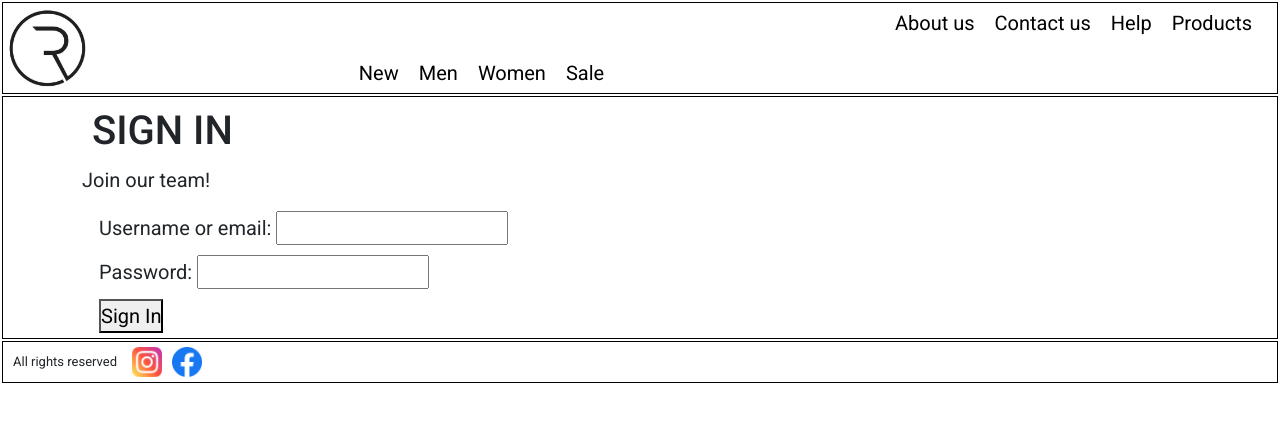
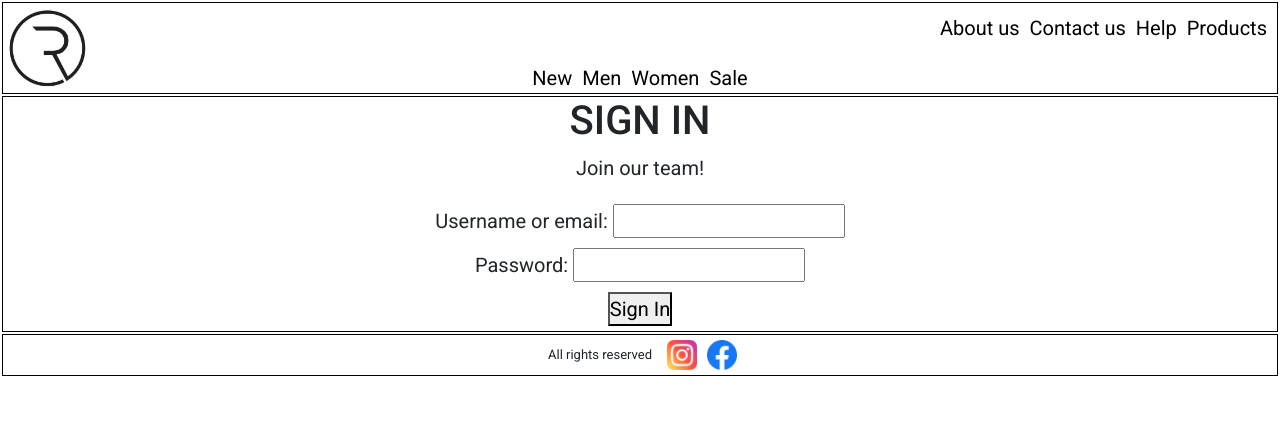
Before and after one commit to renzobardalez/Coderhouse---Entregas, a plain HTML site: page pages/sing-in.html in a window 1280 px wide. Drawn offline with nearby package versions, Linux system fonts and the light colour scheme.

Commit message:
Listo para entregar

```diff
--- a/css/style.css
+++ b/css/style.css
@@ -22,41 +22,50 @@ body{
 /*-------------------------------------------------------------------*/
 /*-------------------------------------------------------------------*/
 /* Estilos del header */
-header{
-    display: flex;
-    justify-content: space-between;
-    align-items: flex-start;
+
+.cotainer-header{
+    display: grid;
     border: 1px solid  black;
     margin: 2px 2px;
-    position: relative;
+    grid-template-columns: repeat(2, 1fr);
+    grid-template-rows: repeat(1, 1fr);
+    grid-template-areas:
+    "logo sec-nav"
+    "logo sec-nav"
+    "logo sec-nav";
 }
-header .header_logo{
+.header-logo{
+    grid-area: logo;
+    align-self: center;
+    justify-self: left;
+}
+.header-main-nav{
+    display: none;
+}
+.header-sec-nav{
+    grid-area: sec-nav;
+    align-self: self-start;
+    justify-self: right;
+    padding: 10px;
+}
+header .logo{
     display: block;
-    align-self:baseline;
     width: 90px;
-    margin-bottom: 0px;
-}
-header nav{
-    display: none;
-    text-align: center;
-    align-self:center;
-    padding-right: 20px;
 }
 header nav ul{
     display: flex;
-    gap: 20px;
+    gap: 10px;
     list-style: none;
     padding: 0px;
-    margin: 5px;
+    margin: 0px;
+    ;
 }
 header nav ul li a{
     text-decoration: none;
+    white-space: nowrap;
     color: #000;
 }
-header .nav_secundario{
-    display: flex;
-    align-self: flex-start;
-}
+
 /*-------------------------------------------------------------------*/
 /*-------------------------------------------------------------------*/
 /*-------------------------------------------------------------------*/
@@ -96,19 +105,13 @@ main div img{
 .home_img6{
     display: none;
 }
-main h1{
-    margin: 10px;
-}
-contenedor
-p{
-    margin: 10px 5px;
-}
+
 form{
     margin: 5px;
 }
 .contact-us_form{
-    margin: 5px;
-    padding: 5px;
+    margin: 0px;
+    padding: 0px;
 }
 .form_label {
     display: block; /* Hace que el label sea un bloque */
@@ -124,6 +127,7 @@ footer{
     display: flex;
     border: 1px solid  black;
     margin: 2px 2px;
+    justify-content: center;
     text-align: center;
 }
 footer p{
@@ -150,15 +154,30 @@ footer p{
 @media screen and (min-width: 768px){
 
     body{font-size: 1.25rem;}
-    header nav{
-        display: flex;
-        text-align: center;
-        align-self:flex-end;
-        padding-right: 20px;
+    .cotainer-header{
+        display: grid;
+        border: 1px solid  black;
+        margin: 2px 2px;
+        justify-content: center;
+        grid-template-columns: repeat(3, 1fr);
+        grid-template-columns: repeat(3, 1fr);
+        grid-template-areas:
+        "logo main-nav sec-nav"
+        "logo main-nav sec-nav"
+        "logo main-nav sec-nav";
     }
-    header .nav_secundario{
-        display: flex;
-        align-self: flex-start;
+    .header-logo{
+        grid-area: logo;
+    }
+    .header-main-nav{
+        display: block;
+        grid-area: main-nav;
+        align-self:self-end;
+        justify-self: center;
+    }
+    .header-sec-nav{
+        grid-area: sec-nav;
+        align-self: self-start;
     }
     main .home_img5{
         display: block;
--- a/pages/sing-in.html
+++ b/pages/sing-in.html
@@ -17,12 +17,15 @@
     <!-- estructura semántica de html -->
     <!-- etiqueta para el banner principal -->
     <header>
-        <!-- imagen del logo -->
+        <section class="cotainer-header">
+            <div class="logo-header">
+                <!-- imágen del logo -->
                 <a href="../index.html">
-            <img class="header_logo" src="../img/Reflect_logo.jpg" alt="Proyect Logo, black and white, letter R of Reflect">
+                    <img class="logo" src="../img/Reflect_logo.jpg" alt="Proyect Logo, black and white, letter R of Reflect">
                 </a>
-
-        <!-- menú de navegación -->
+            </div>
+            <div class="header-main-nav">
+            <!-- menú de navegación primario -->
                 <nav>
                     <!-- lista desordenada-->
                     <ul>
@@ -52,17 +55,19 @@
                         </li>
                     </ul>
                 </nav>
+            </div>
+            <div class="header-sec-nav">
                 <!-- menú de navegación secundario -->
                 <nav class="nav_secundario">
                     <!-- lista desordenada-->
                     <ul>
-                <!--  Envía a la About-us -->
+                        <!--  Envía a la página about-us  -->
                         <li>
                             <a href="about-us.html">
                                 About us
                             </a>
                         </li>
-                <!--  Envía a la página contact-us  -->
+                        <!--  Envía a la página contact us  -->
                         <li>
                             <a href="contact-us.html">
                                 Contact us
@@ -72,8 +77,9 @@
                         <li>
                             <a href="help.html">
                                 Help
-                    </a></li>
-                <!--  Envía a la página de registro  -->
+                            </a>
+                        </li>
+                        <!--  Envía a la página de products  -->
                         <li>
                             <a href="products.html">
                                 Products
@@ -81,13 +87,20 @@
                         </li>
                     </ul>
                 </nav>
+            </div>
+        </section>
     </header>
     <!-- etiqueta para el contenido principal -->
     <main>
-        <section class="container">
+        <section class="container text-center">
             <!-- Etiqueta para títulos/subtítulos -->
+             <div class="row">
+                <div>
                     <h1 class="title"> SIGN IN </h1>
+                </div>
+                <div>
                     <p>Join our team!</p>
+                </div>
                 <div class="container">
                     <form  action="/signin" method="POST">
                         <div class="form_label">
@@ -100,6 +113,7 @@
                         </div>
                         <button type="submit">Sign In</button>
                     </form>
+                </div>
             </div>
         </section>
     </main>
```
Also changed, not shown: index.html (+9 -1 lines), pages/about-us.html (+11 -2 lines), pages/contact-us.html (+11 -3 lines), pages/help.html (+20 -6 lines), pages/products.html (+15 -6 lines). Lines whose indentation alone changed are shown as unchanged.
